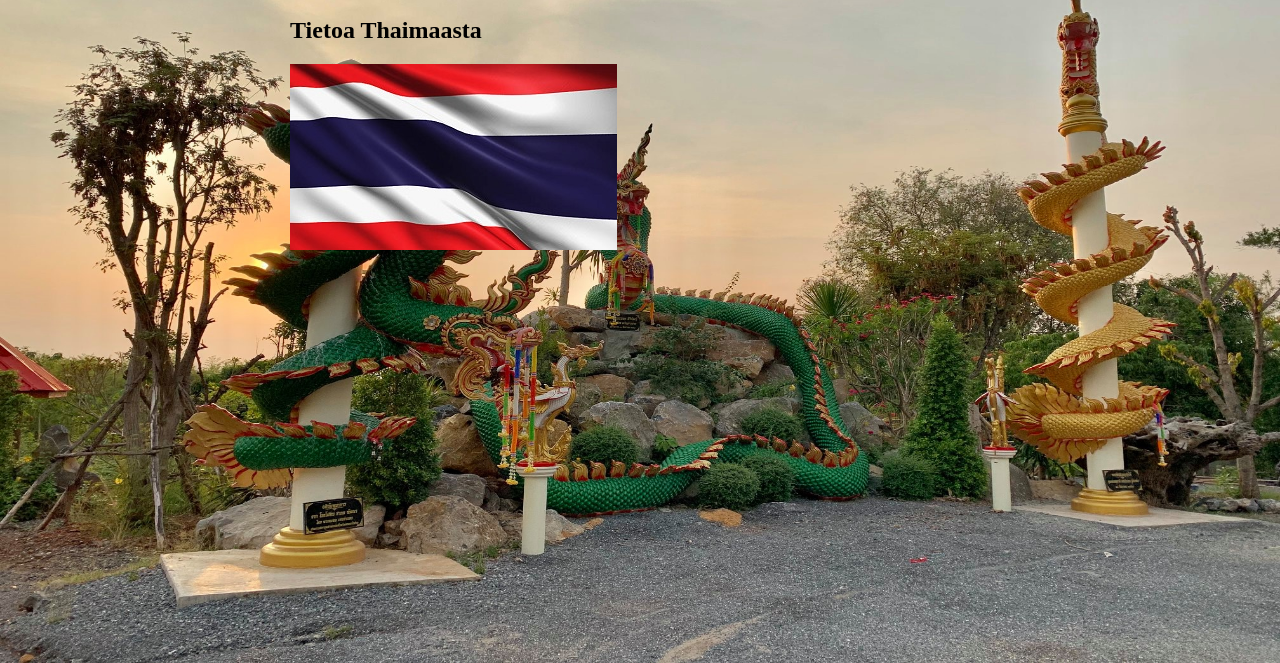
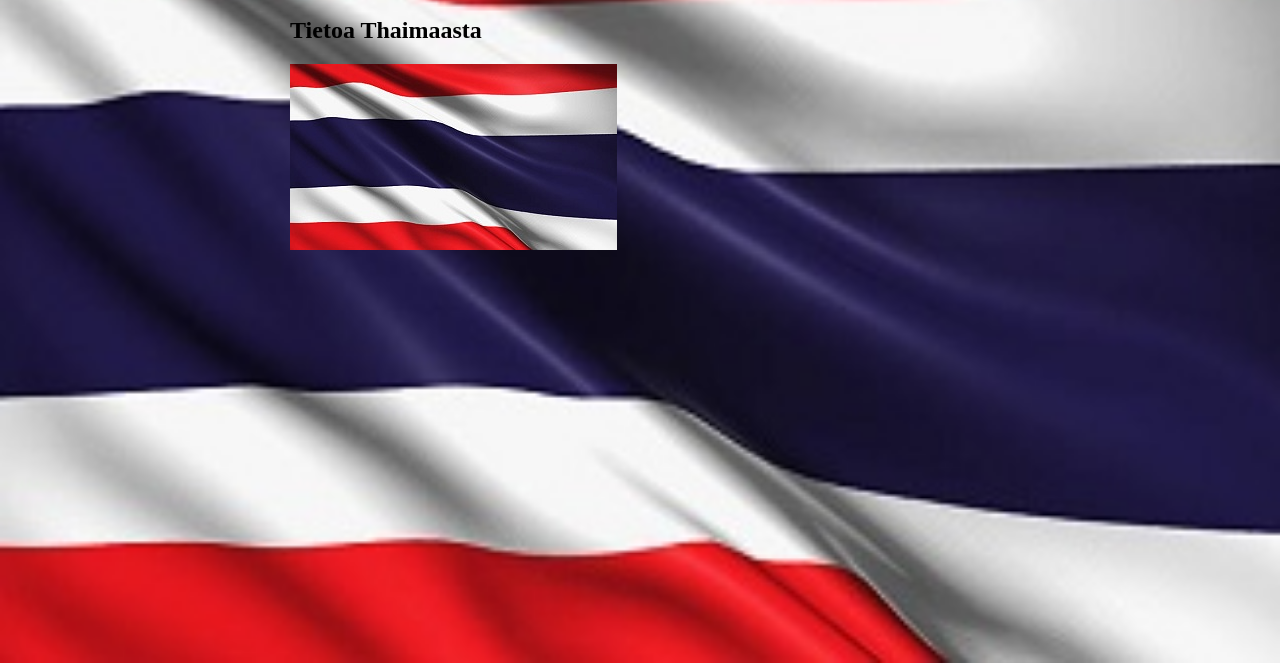
Before and after one commit to Hamill82/niko.github.io, a plain HTML site: page index.html in a window 1280 px wide. Shown: the part 137-800 px from the top of the page. Drawn offline with Linux system fonts and the light colour scheme.

Commit message:
Update style.css

```diff
--- a/style.css
+++ b/style.css
@@ -53,7 +53,7 @@ body {
 }
 
 body{
-    background-image:url(IMG02.jpg);
+    background-image:url(thai.jpg);
     background-size: 100% 100%;
     background-attachment:fixed;
 
```
